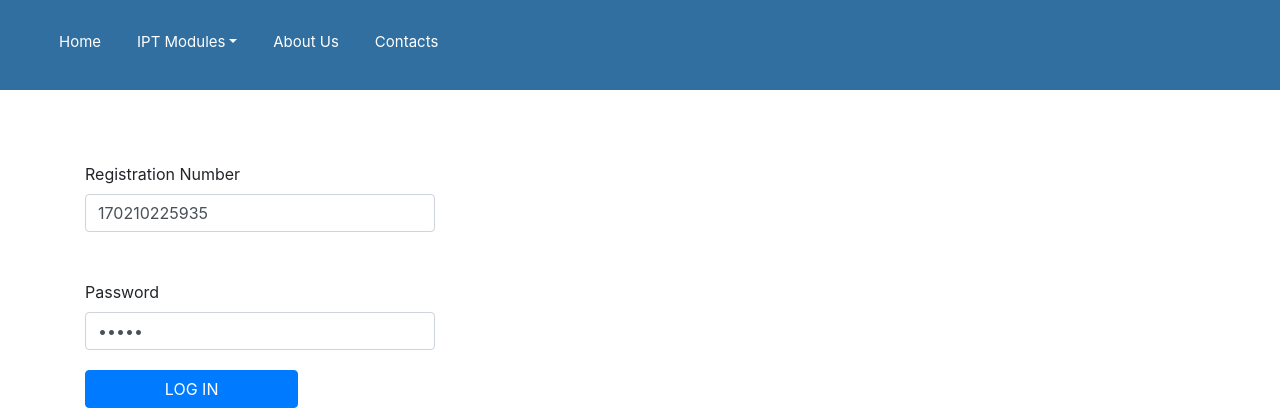
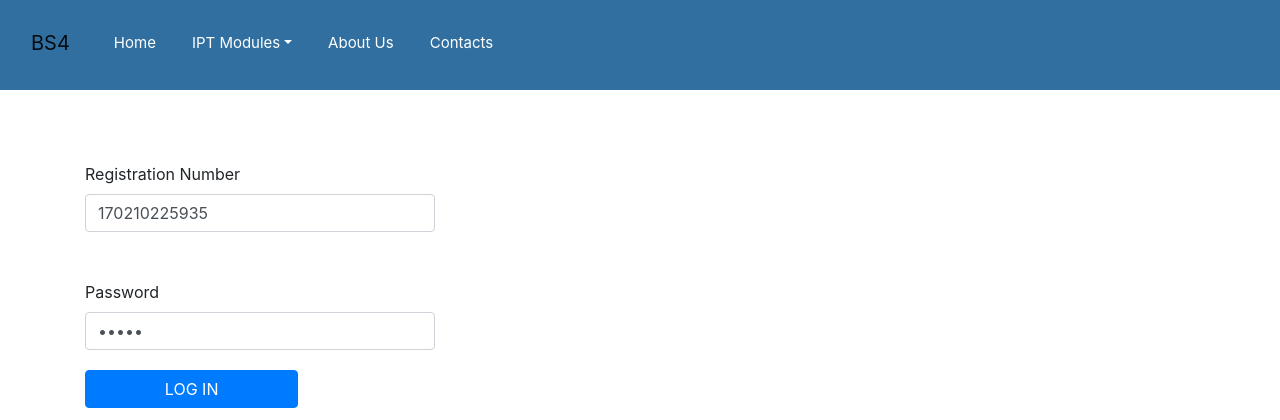
Before and after one commit to nasmohd/iptms.github.io, a PHP site: page /UNI_3rd_year/index.html in a window 1280 px wide. Shown: the top 420 px of the page. Run offline with PHP 8.4, Linux system fonts and the light colour scheme.

Commit message:
a mis-spelt word made everything look ********

```diff
--- a/index.html
+++ b/index.html
@@ -35,8 +35,9 @@
         <div class="row">
 
             <div class="col">
-            <nav class="navbar navbar-expand-lg" id="navTop">
-                <button class="navbar-toggler" type="button" data-toggle="collapse" data-target="#navbarSupportedContent" aria-controls="navbarSuppoertedContent" aria-expanded="false" aria-label="Toggle navigation">
+            <nav class="navbar navbar-expand-lg navbar-light" id="navTop">
+                <a class="navbar-brand" href="#"> BS4 </a>
+                <button class="navbar-toggler" type="button" data-toggle="collapse" data-target="#navbarSupportedContent" aria-controls="navbarSupportedContent" aria-expanded="false" aria-label="Toggle navigation">
                 <span class="navbar-toggler-icon"></span>
 
                 </button>
@@ -73,8 +74,6 @@
 
                 <li class="nav-item">
                 <a class="nav-link" href="#" id="navText">Contacts</a></li>
-
-
                     </ul>
                 </div>
                 </nav>
--- a/index.php
+++ b/index.php
@@ -36,7 +36,7 @@
 
             <div class="col">
             <nav class="navbar navbar-expand-lg" id="navTop">
-                <button class="navbar-toggler" type="button" data-toggle="collapse" data-target="#navbarSupportedContent" aria-controls="navbarSuppoertedContent" aria-expanded="false" aria-label="Toggle navigation">
+                <button class="navbar-toggler" type="button" data-toggle="collapse" data-target="#navbarSupportedContent" aria-controls="navbarSupportedContent" aria-expanded="false" aria-label="Toggle navigation">
                 <span class="navbar-toggler-icon"></span>
 
                 </button>
```
